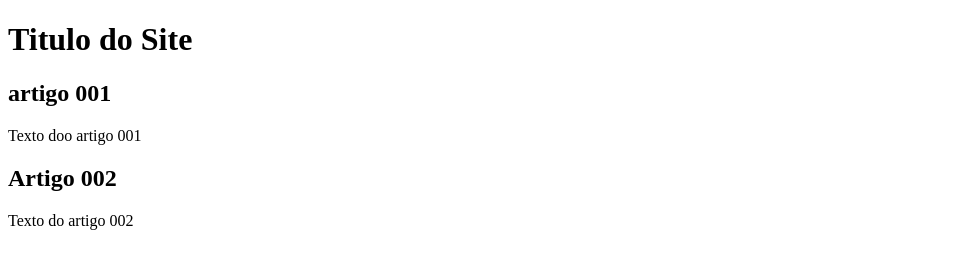
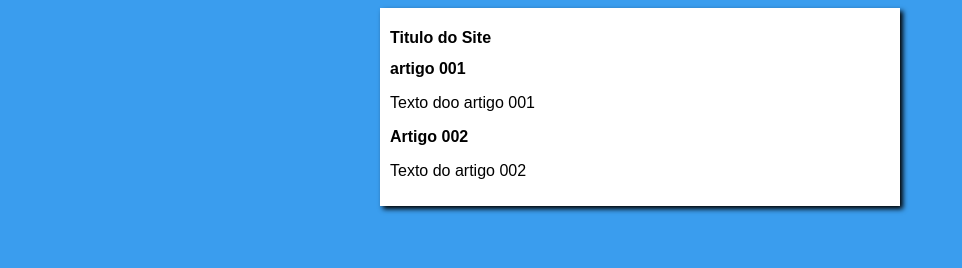
Before and after one commit to alexnunesc/SiteProjeto, a plain HTML site: page index.html in a window 1280 px wide. Shown: the whole page, without its empty margins (0-962 px from the left). Drawn offline with Linux system fonts and the light colour scheme.

Commit message:
design01

```diff
--- /dev/null
+++ b/estilos/style.css
@@ -0,0 +1,17 @@
+
+* {
+    font-family: Arial, Helvetica, sans-serif;
+    font-size: 16px;
+}
+
+body {
+    background-color: rgb(58, 157, 238);
+}
+
+main {
+    background-color: white;
+    width: 500px;
+    margin: auto;
+    padding: 10px;
+    box-shadow: 3px 3px 5px black;
+}
--- a/index.html
+++ b/index.html
@@ -5,6 +5,7 @@
     <meta http-equiv="X-UA-Compatible" content="IE=edge">
     <meta name="viewport" content="width=device-width, initial-scale=1.0">
     <title>Titulo</title>
+    <link rel="stylesheet" href="estilos/style.css">
 </head>
 <body>
     <main>
```
